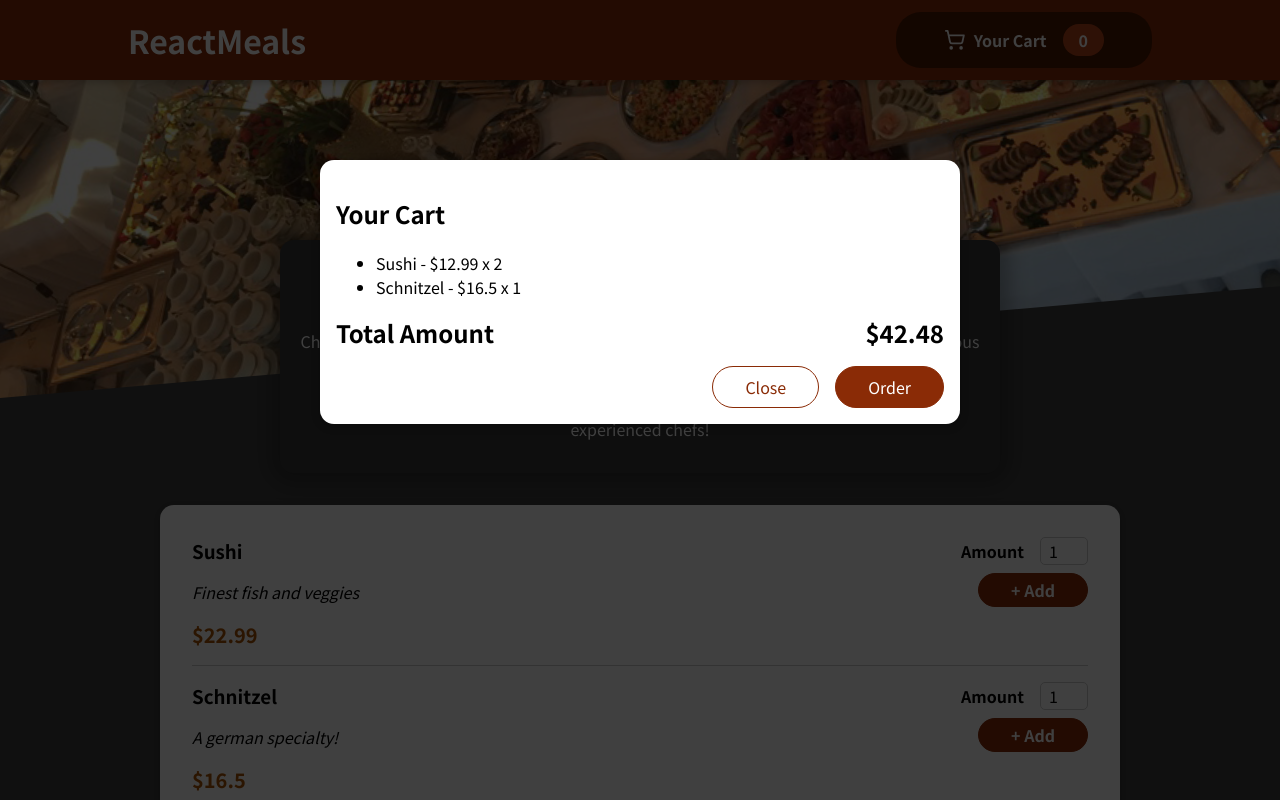
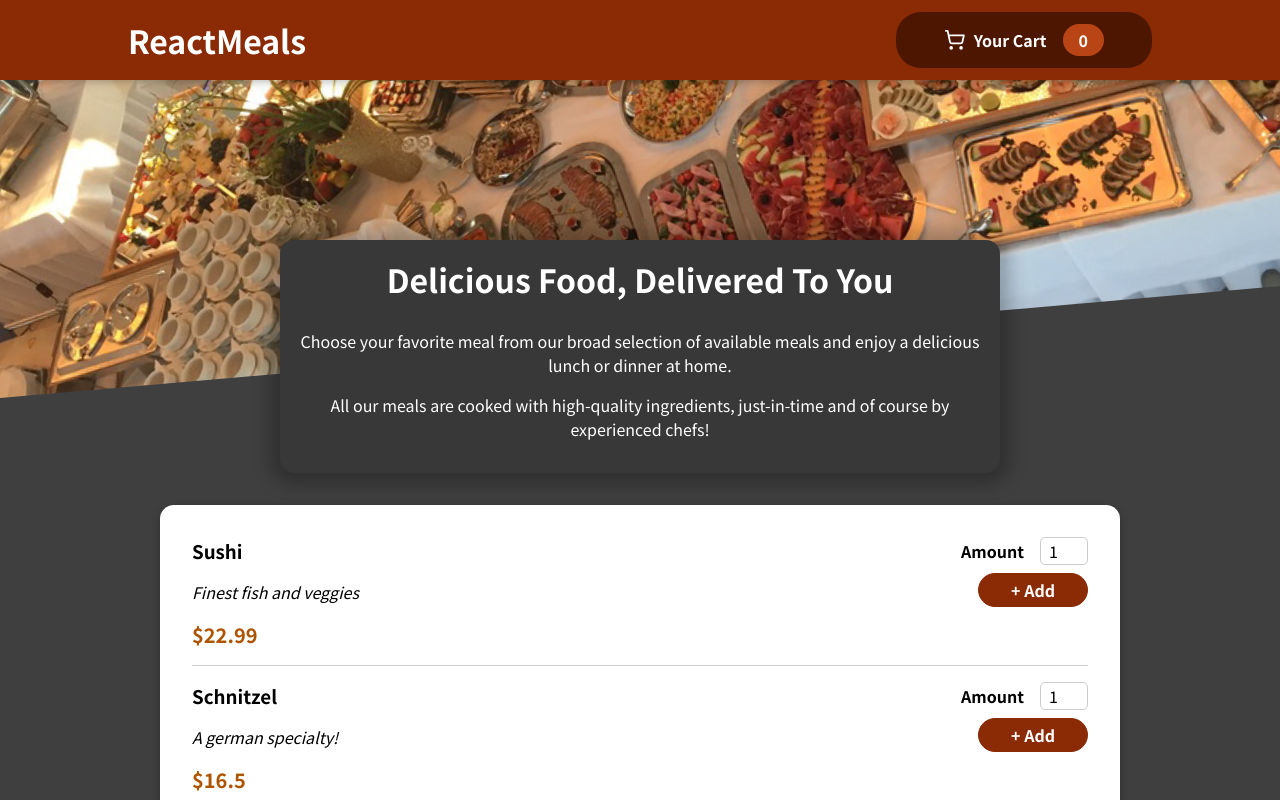
Before and after one commit to Afisphbl/food-order, a React (Create React App) app: page / in a window 1280 px wide. Shown: the top 800 px of the page. Built offline with nearby package versions, Linux system fonts and the light colour scheme.

Commit message:
Implement cart visibility toggle and integrate close functionality in Cart component

```diff
--- a/src/App.jsx
+++ b/src/App.jsx
@@ -1,15 +1,25 @@
-import React from "react";
+import React, { useState } from "react";
 import Header from "./components/Header";
 import Meal from "./components/Meal";
 import Cart from "./components/Cart";
 
 function App() {
+  const [cartIsVisible, setCartIsVisible] = useState(false);
+
+  const showCartHandler = () => {
+    setCartIsVisible(true);
+  };
+
+  const hideCartHandler = () => {
+    setCartIsVisible(false);
+  };
+
   return (
     <div>
-      <Header />
+      <Header onShowCart={showCartHandler} />
       <main>
         <Meal />
-        <Cart />
+        {cartIsVisible && <Cart onHideCart={hideCartHandler} />}
       </main>
     </div>
   );
--- a/src/components/Cart.jsx
+++ b/src/components/Cart.jsx
@@ -3,13 +3,13 @@ import Modal from "./Modul";
 import Button from "./Button";
 import styles from "../styles/cart/Cart.module.css";
 
-export default function Cart() {
+export default function Cart({ onHideCart }) {
   const cartItems = [
     { id: "c1", name: "Sushi", amount: 2, price: 12.99 },
     { id: "c2", name: "Schnitzel", amount: 1, price: 16.5 },
   ];
   return (
-    <Modal>
+    <Modal onClose={onHideCart}>
       <div className={styles.cart}>
         <h2>Your Cart</h2>
         <ul className={styles.cartItems}>
@@ -24,7 +24,9 @@ export default function Cart() {
           <span>$42.48</span>
         </div>
         <div className={styles.actions}>
-          <Button className={styles["button--alt"]}>Close</Button>
+          <Button className={styles["button--alt"]} onClick={onHideCart}>
+            Close
+          </Button>
           <Button className={styles.button}>Order</Button>
         </div>
       </div>
--- a/src/components/Header.jsx
+++ b/src/components/Header.jsx
@@ -4,12 +4,12 @@ import Button from "./Button";
 import { ShoppingCart } from "lucide-react";
 import "../styles/layouts/Header.css";
 
-function Header() {
+function Header({ onShowCart }) {
   return (
     <>
       <header className="header">
         <h1>ReactMeals</h1>
-        <Button className="button">
+        <Button className="button" onClick={onShowCart}>
           <ShoppingCart size={20} className="icon" />
           Your Cart
           <span className="badge">0</span>
```
